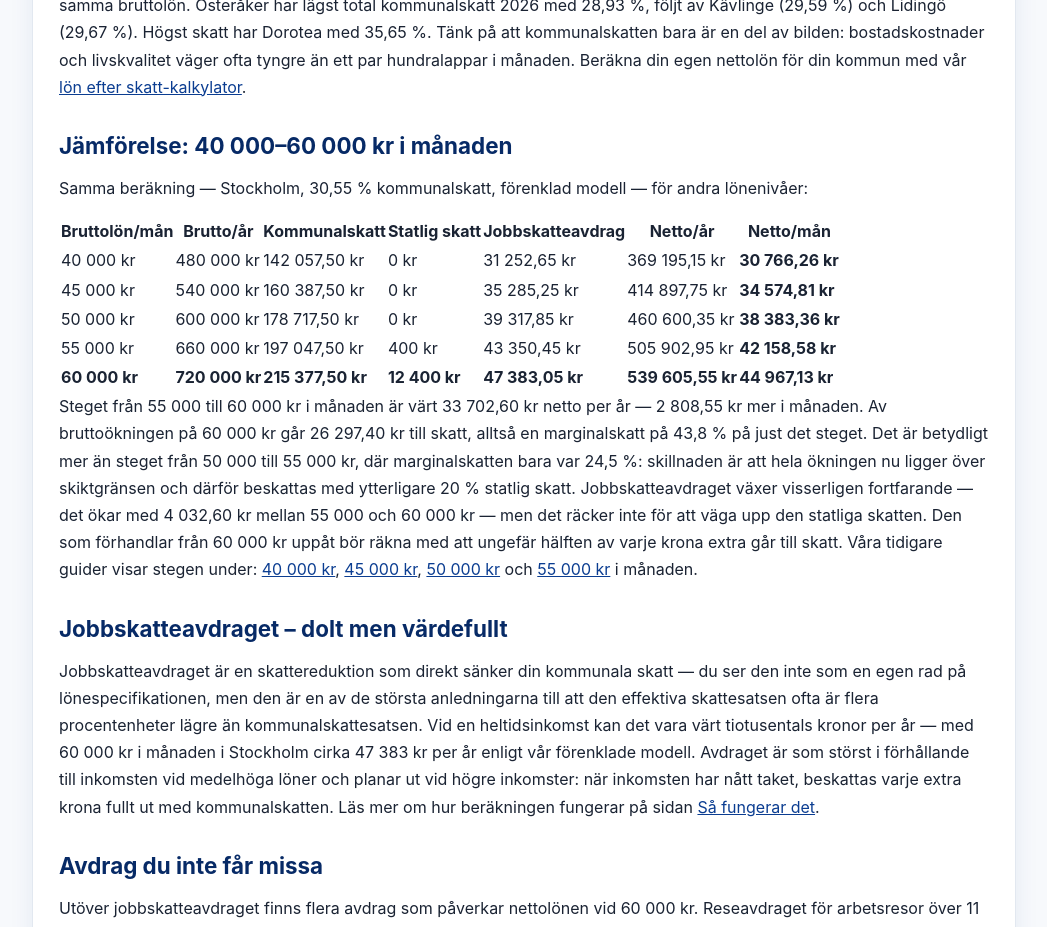
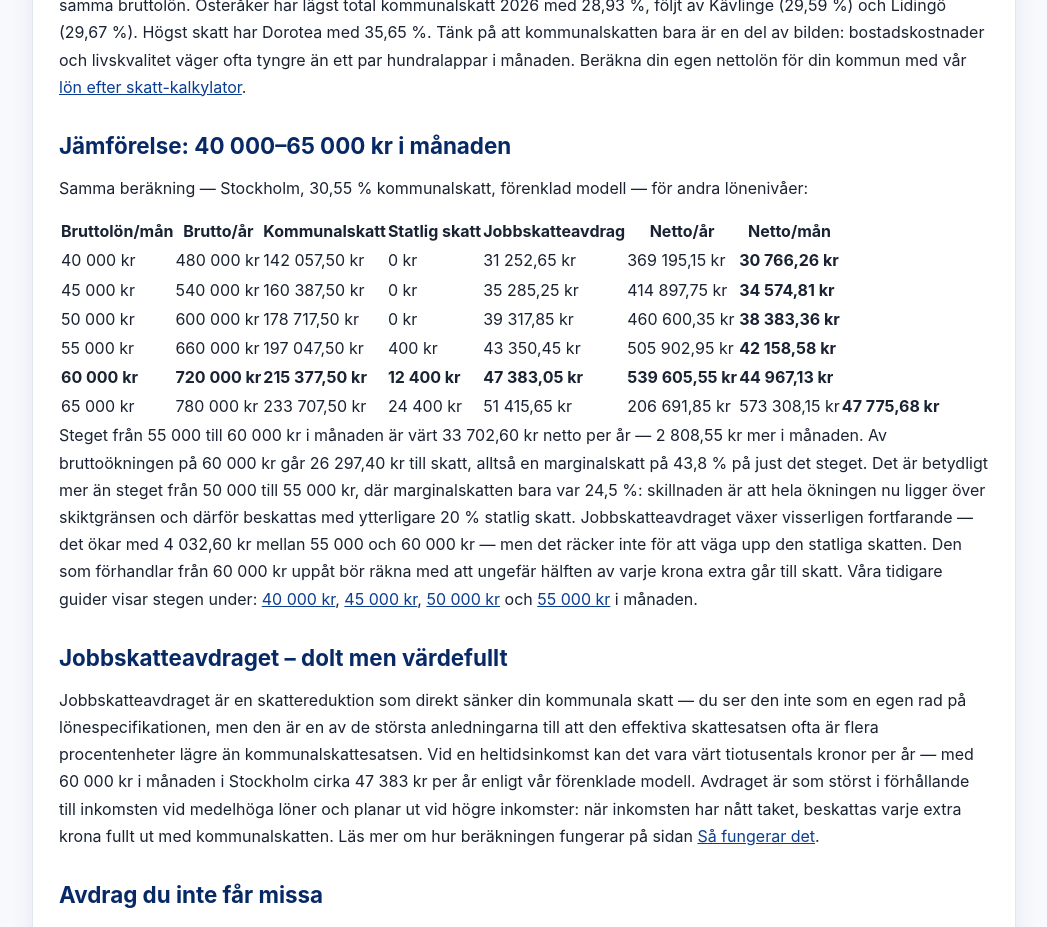
Before and after one commit to mirzacreative/lon-efter-skatt, a plain HTML site: page lon-efter-skatt-60000-kr.html in a window 1280 px wide. Shown: the part 2340-3267 px from the top of the page, without its empty margins (116-1163 px from the left). Drawn offline with Linux system fonts and the light colour scheme.

Commit message:
Add 65000 kr row to lon-efter-skatt-60000 comparison table

```diff
--- a/lon-efter-skatt-60000-kr.html
+++ b/lon-efter-skatt-60000-kr.html
@@ -163,7 +163,7 @@
 </table>
 <p>Skillnaden mellan billigaste och dyraste kommun i tabellen är 2 621,19 kr i månaden — över 31 400 kr om året — för exakt samma bruttolön. Österåker har lägst total kommunalskatt 2026 med 28,93 %, följt av Kävlinge (29,59 %) och Lidingö (29,67 %). Högst skatt har Dorotea med 35,65 %. Tänk på att kommunalskatten bara är en del av bilden: bostadskostnader och livskvalitet väger ofta tyngre än ett par hundralappar i månaden. Beräkna din egen nettolön för din kommun med vår <a href="index.html">lön efter skatt-kalkylator</a>.</p>
 
-<h2>Jämförelse: 40 000–60 000 kr i månaden</h2>
+<h2>Jämförelse: 40 000–65 000 kr i månaden</h2>
 <p>Samma beräkning — Stockholm, 30,55 % kommunalskatt, förenklad modell — för andra lönenivåer:</p>
 <table>
 <tr><th>Bruttolön/mån</th><th>Brutto/år</th><th>Kommunalskatt</th><th>Statlig skatt</th><th>Jobbskatteavdrag</th><th>Netto/år</th><th>Netto/mån</th></tr>
@@ -172,6 +172,7 @@
 <tr><td>50 000 kr</td><td>600 000 kr</td><td>178 717,50 kr</td><td>0 kr</td><td>39 317,85 kr</td><td>460 600,35 kr</td><td><strong>38 383,36 kr</strong></td></tr>
 <tr><td>55 000 kr</td><td>660 000 kr</td><td>197 047,50 kr</td><td>400 kr</td><td>43 350,45 kr</td><td>505 902,95 kr</td><td><strong>42 158,58 kr</strong></td></tr>
 <tr><td><strong>60 000 kr</strong></td><td><strong>720 000 kr</strong></td><td><strong>215 377,50 kr</strong></td><td><strong>12 400 kr</strong></td><td><strong>47 383,05 kr</strong></td><td><strong>539 605,55 kr</strong></td><td><strong>44 967,13 kr</strong></td></tr>
+  <tr><td>65 000 kr</td><td>780 000 kr</td><td>233 707,50 kr</td><td>24 400 kr</td><td>51 415,65 kr</td><td>206 691,85 kr</td><td>573 308,15 kr</td><td><strong>47 775,68 kr</strong></td></tr>
 </table>
 <p>Steget från 55 000 till 60 000 kr i månaden är värt 33 702,60 kr netto per år — 2 808,55 kr mer i månaden. Av bruttoökningen på 60 000 kr går 26 297,40 kr till skatt, alltså en marginalskatt på 43,8 % på just det steget. Det är betydligt mer än steget från 50 000 till 55 000 kr, där marginalskatten bara var 24,5 %: skillnaden är att hela ökningen nu ligger över skiktgränsen och därför beskattas med ytterligare 20 % statlig skatt. Jobbskatteavdraget växer visserligen fortfarande — det ökar med 4 032,60 kr mellan 55 000 och 60 000 kr — men det räcker inte för att väga upp den statliga skatten. Den som förhandlar från 60 000 kr uppåt bör räkna med att ungefär hälften av varje krona extra går till skatt. Våra tidigare guider visar stegen under: <a href="lon-efter-skatt-40000-kr.html">40 000 kr</a>, <a href="lon-efter-skatt-45000-kr.html">45 000 kr</a>, <a href="lon-efter-skatt-50000-kr.html">50 000 kr</a> och <a href="lon-efter-skatt-55000-kr.html">55 000 kr</a> i månaden.</p>
 
```
